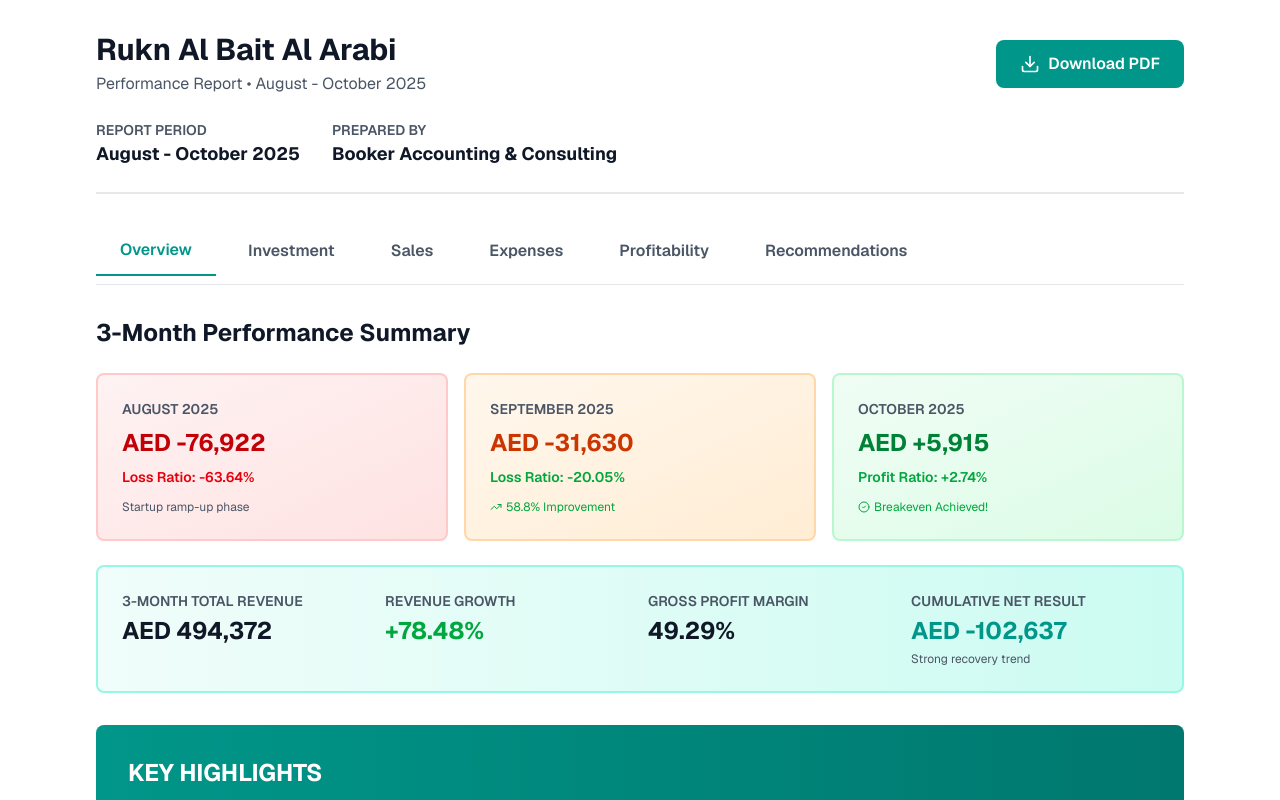
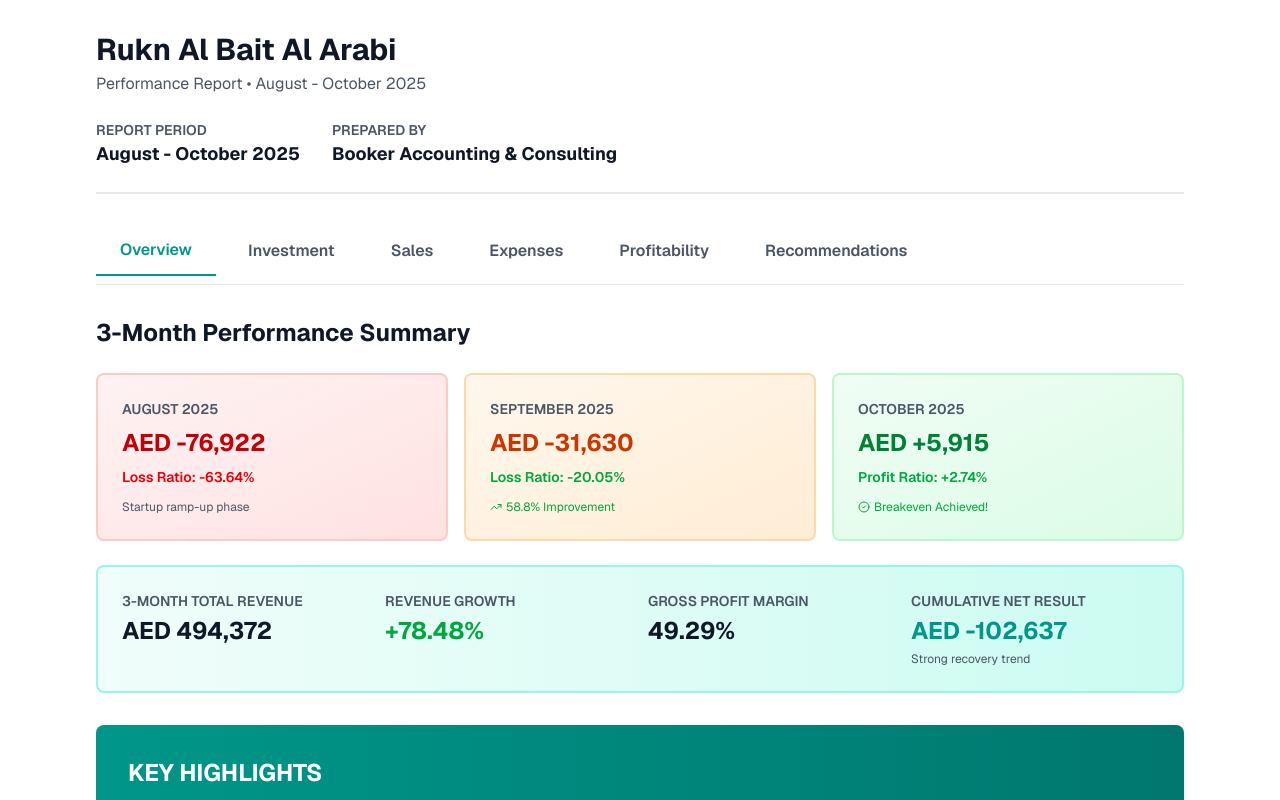
Before and after one commit to ajinas001/Booker_website, a Next.js app: page / in a window 1280 px wide. Shown: the top 800 px of the page. Built offline with nearby package versions, Linux system fonts and the light colour scheme.

Commit message:
upadted page

```diff
--- a/src/app/page.js
+++ b/src/app/page.js
@@ -16,10 +16,10 @@ export default function ProfessionalReport() {
               <h1 className="text-3xl font-bold text-gray-900">Rukn Al Bait Al Arabi</h1>
               <p className="text-gray-600 mt-1">Performance Report • August - October 2025</p>
             </div>
-            <button className="bg-teal-600 text-white px-6 py-3 rounded-lg font-semibold hover:bg-teal-700 transition-colors flex items-center gap-2">
+            {/* <button className="bg-teal-600 text-white px-6 py-3 rounded-lg font-semibold hover:bg-teal-700 transition-colors flex items-center gap-2">
               <Download className="w-5 h-5" />
               Download PDF
-            </button>
+            </button> */}
           </div>
 
           <div className="flex gap-8">
```
